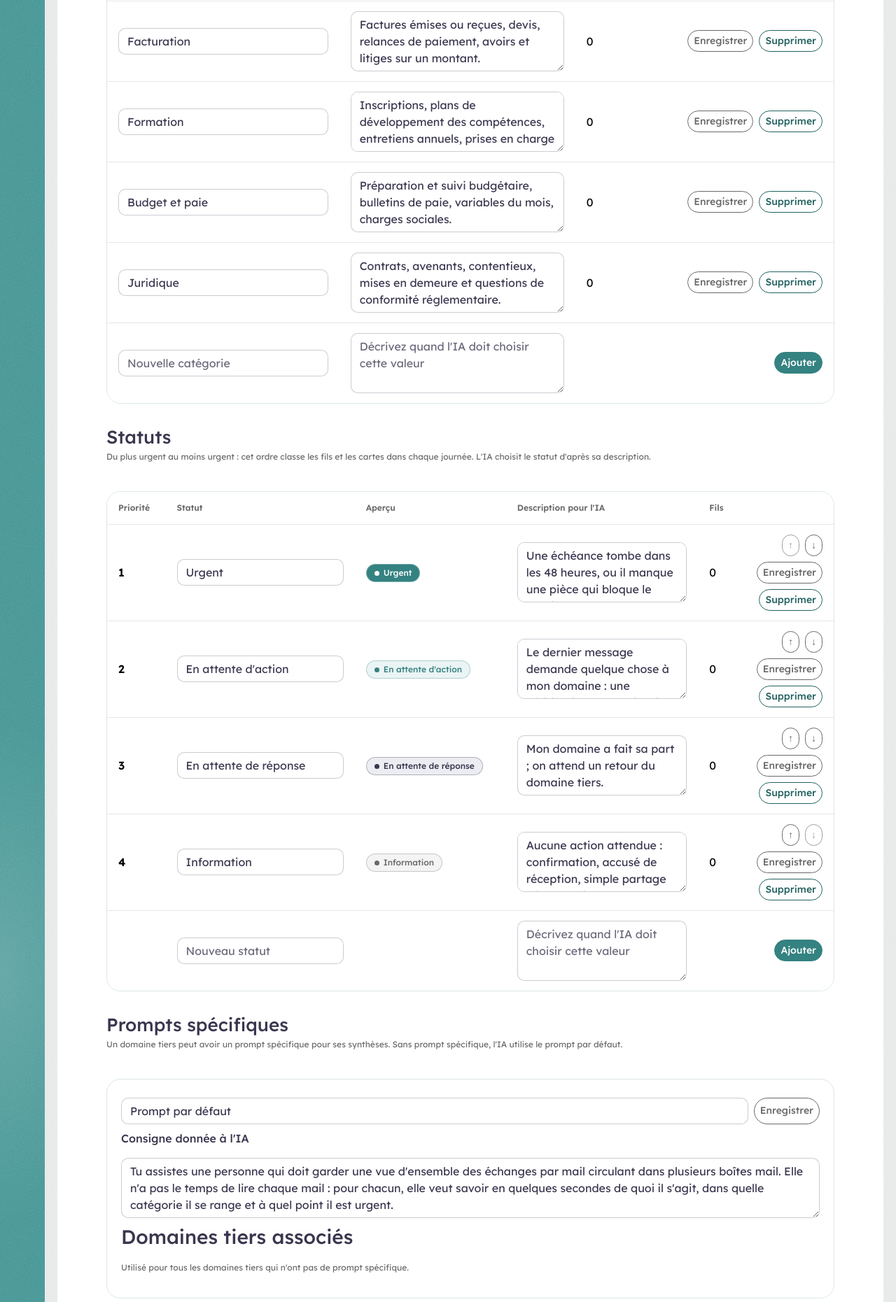
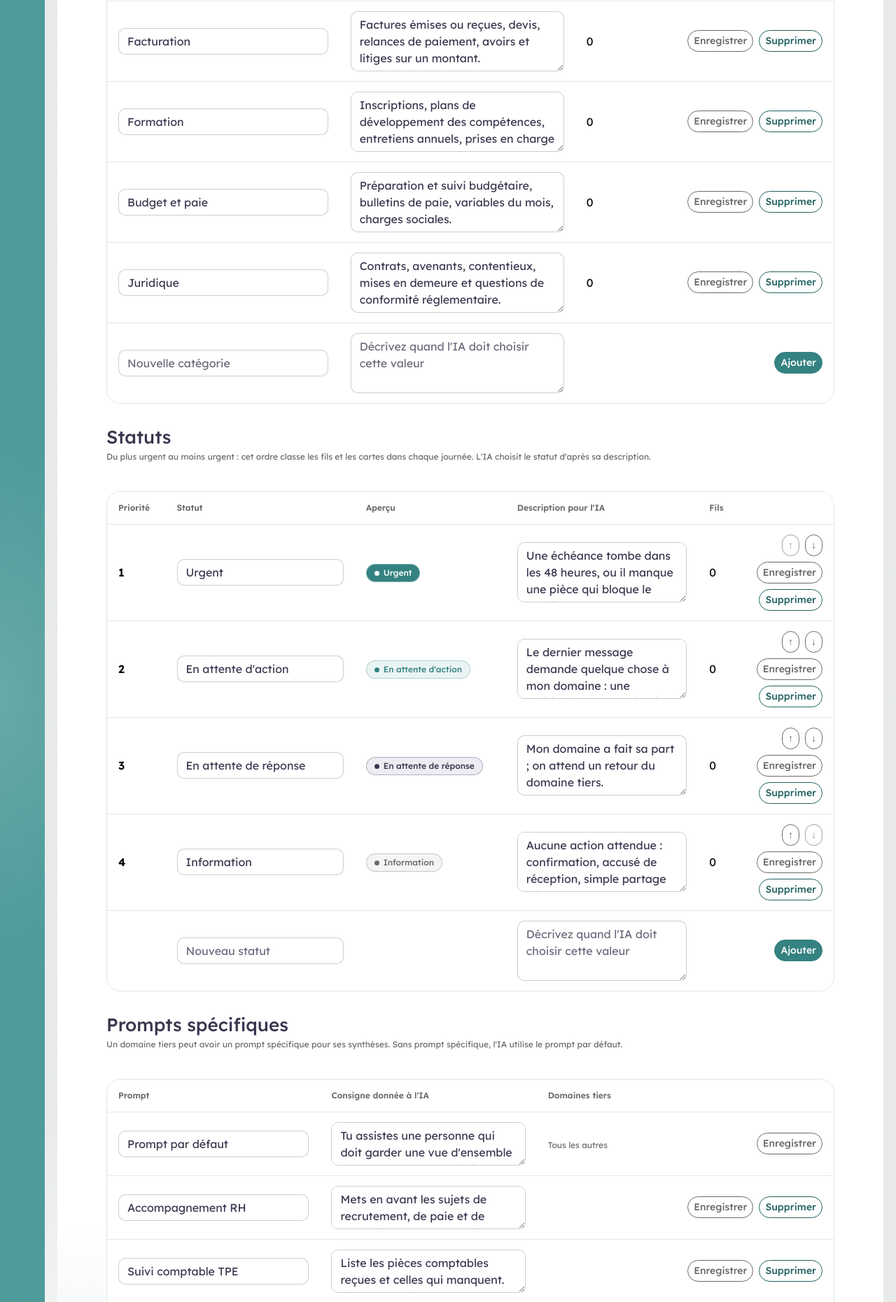
Before and after one commit to PaulineBoullet/fil_rouge, a Rails app: page /parametres/reglages-ia in a window 1280 px wide. Shown: the part 517-2378 px from the top of the page at 70% size. Run offline with Rails 7, Linux system fonts and the light colour scheme; a user stored in the database is signed in; data comes from the database, SQL or seed files in the repository; tables that the repository leaves empty hold one stand-in row (values such as "Sample post"); style sheets or scripts are compiled from the project's sources; some libraries are stand-ins or nearby versions.

Commit message:
Prompts en tableau, domaines tiers côte à côte sur le dashboard, déconnexion en haut à droite
Les prompts spécifiques passent dans un tableau comme les catégories et les
statuts : nom, consigne, domaines tiers associés, actions.

Sur le dashboard, chaque domaine tiers d'une journée forme un bloc qui prend
autant de colonnes que de cartes (quatre au plus) ; les blocs se rangent côte
à côte pour limiter le nombre de lignes.

Le bouton Se déconnecter quitte le bas du rail pour la barre du haut, à droite.

Co-Authored-By: Claude Opus 5.5 <noreply@anthropic.com>
Claude-Session: https://claude.ai/code/session_016fmVn6uXBPjMEbzjs2zN5L

```diff
--- a/app/assets/stylesheets/components/_feed.scss
+++ b/app/assets/stylesheets/components/_feed.scss
@@ -254,24 +254,81 @@
 
 // Dashboard : dans chaque journée, un domaine tiers par bloc, annoncé par une ligne
 // intercalaire, avec les cartes de ses fils du jour
+// Dashboard : les domaines tiers d'une journée se rangent côte à côte sur une grille de
+// quatre colonnes ; chaque bloc prend autant de colonnes que de cartes, et la grille comble
+// les trous pour limiter le nombre de lignes.
+.company-groups {
+  display: grid;
+  grid-template-columns: repeat(4, minmax(0, 1fr));
+  grid-auto-flow: row dense;
+  gap: 18px;
+}
+
 .company-group {
   display: flex;
   flex-direction: column;
-  gap: 18px;
+  gap: 10px;
+  min-width: 0;
+  padding: 12px 14px 16px;
+  background: rgba($white, .6);
+  border: 1px solid $line;
+  border-radius: 20px;
 
-  & + & { margin-top: 10px; }
+  .card-grid { gap: 28px 14px; padding-top: 6px; }
 
   &__summary {
-    margin: -6px 0 0;
-    padding-left: 12px;
+    margin: 0;
+    padding-left: 10px;
     border-left: 3px solid var(--theme-blush);
     font-size: .8125rem;
-    line-height: 1.55;
+    line-height: 1.5;
     color: $ink;
-    max-width: 90ch;
+    display: -webkit-box;
+    -webkit-box-orient: vertical;
+    -webkit-line-clamp: 2;
+    overflow: hidden;
   }
 
   &.is-stale .company-divider { opacity: .55; }
+}
+
+@for $n from 1 through 4 {
+  .company-group--span-#{$n} {
+    grid-column: span $n;
+
+    .card-grid { grid-template-columns: repeat($n, minmax(0, 1fr)); }
+  }
+}
+
+@media (max-width: 1199.98px) {
+  .company-groups { grid-template-columns: repeat(3, minmax(0, 1fr)); }
+
+  .company-group--span-4 {
+    grid-column: span 3;
+
+    .card-grid { grid-template-columns: repeat(3, minmax(0, 1fr)); }
+  }
+}
+
+@media (max-width: 899.98px) {
+  .company-groups { grid-template-columns: repeat(2, minmax(0, 1fr)); }
+
+  .company-group--span-3,
+  .company-group--span-4 {
+    grid-column: span 2;
+
+    .card-grid { grid-template-columns: repeat(2, minmax(0, 1fr)); }
+  }
+}
+
+@media (max-width: 599.98px) {
+  .company-groups { grid-template-columns: minmax(0, 1fr); }
+
+  .company-group[class*="--span-"] {
+    grid-column: auto;
+
+    .card-grid { grid-template-columns: minmax(0, 1fr); }
+  }
 }
 
 .company-divider {
@@ -285,6 +342,9 @@
     color: $ink;
     text-decoration: none;
     white-space: nowrap;
+    overflow: hidden;
+    text-overflow: ellipsis;
+    min-width: 0;
 
     &:hover { color: var(--theme-dark); text-decoration: underline; }
   }
--- a/app/assets/stylesheets/components/_frame.scss
+++ b/app/assets/stylesheets/components/_frame.scss
@@ -135,6 +135,26 @@
   &__org { font-size: .75rem; color: var(--theme-on); }
 }
 
+// Déconnexion, en haut à droite
+.topbar-logout {
+  display: inline-flex;
+  align-items: center;
+  gap: 6px;
+  margin-left: 6px;
+  padding: 6px 12px;
+  border: 1px solid color-mix(in srgb, var(--theme-on) 45%, transparent);
+  border-radius: 999px;
+  background: transparent;
+  color: var(--theme-on);
+  font-size: .8125rem;
+  font-weight: 600;
+  cursor: pointer;
+  transition: background .15s;
+
+  &:hover,
+  &:focus-visible { background: color-mix(in srgb, var(--theme-on) 16%, transparent); }
+}
+
 .frame__body {
   flex: 1;
   display: flex;
@@ -252,6 +272,7 @@
 @include media-breakpoint-down(md) {
   .topbar-search { margin-left: 8px; }
   .topbar-user__text { display: none; }
+  .topbar-logout__label { display: none; }
   .frame__band { padding: 8px 8px 0; }
   .frame__main { padding: 24px 16px; }
 }
--- a/app/assets/stylesheets/components/_settings.scss
+++ b/app/assets/stylesheets/components/_settings.scss
@@ -92,11 +92,8 @@
   > summary { width: fit-content; list-style: none; &::-webkit-details-marker { display: none; } }
 }
 
-.prompt-list { display: flex; flex-direction: column; gap: 14px; }
-.prompt-card { display: flex; flex-direction: column; gap: 10px; }
-.prompt-card__head { display: flex; gap: 8px; }
-.prompt-form { display: flex; flex-direction: column; gap: 8px; margin-top: 8px; }
-.chip-row { display: flex; flex-wrap: wrap; align-items: center; gap: 8px; }
+.chip-row { display: flex; flex-wrap: wrap; align-items: center; gap: 6px; }
+.domain-chip--small { height: 28px; font-size: .8125rem; }
 
 // Mon domaine : choix de la couleur du thème
 .theme-picker {
--- a/app/views/ai_settings/_prompt_card.html.erb
+++ /dev/null
@@ -1,36 +0,0 @@
-<%# locals: (prompt:) %>
-<section class="panel-card prompt-card">
-  <%= form_with model: prompt, class: "prompt-form" do |f| %>
-    <div class="prompt-card__head">
-      <%= f.text_field :name, class: "form-control", aria: { label: "Nom du prompt" } %>
-      <%= f.submit "Enregistrer", class: "btn btn-sm btn-outline-secondary" %>
-    </div>
-    <%= f.label :content, "Consigne donnée à l'IA", class: "form-label", for: dom_id(prompt, :content) %>
-    <%= f.text_area :content, rows: 3, class: "form-control", id: dom_id(prompt, :content) %>
-  <% end %>
-
-  <h3 class="form-label">Domaines tiers associés</h3>
-  <% if prompt.is_default? %>
-    <p class="muted-small">Utilisé pour tous les domaines tiers qui n'ont pas de prompt spécifique.</p>
-  <% else %>
-    <div class="chip-row">
-      <% prompt.companies.sort_by(&:name).each do |company| %>
-        <span class="domain-chip domain-chip--neutral">
-          <%= company.name %>
-          <%= button_to "×", company_path(company), method: :patch, params: { company: { prompt_id: "" } },
-                        class: "domain-chip__remove", form_class: "inline-form", aria: { label: "Retirer #{company.name}" } %>
-        </span>
-      <% end %>
-      <% others = @companies.reject { |c| c.prompt_id == prompt.id } %>
-      <% if others.any? %>
-        <%= form_with url: assign_prompt_path(prompt), method: :patch, class: "inline-form", data: { controller: "autosubmit" } do %>
-          <%= select_tag :company_id, options_from_collection_for_select(others, :id, :name), include_blank: "+ Associer un domaine tiers",
-                         class: "pill-select", aria: { label: "Associer un domaine tiers à #{prompt.name}" },
-                         data: { action: "change->autosubmit#submit" } %>
-        <% end %>
-      <% end %>
-    </div>
-    <%= button_to "Supprimer ce prompt", prompt_path(prompt), method: :delete, class: "btn btn-sm btn-outline-danger",
-                  form: { data: { turbo_confirm: "Supprimer le prompt #{prompt.name} ? Ses domaines tiers utiliseront le prompt par défaut." } } %>
-  <% end %>
-</section>
--- a/app/views/ai_settings/show.html.erb
+++ b/app/views/ai_settings/show.html.erb
@@ -90,22 +90,62 @@
 
 <%= render "shared/section_head", id: "prompts", title: "Prompts spécifiques",
            note: "Un domaine tiers peut avoir un prompt spécifique pour ses synthèses. Sans prompt spécifique, l'IA utilise le prompt par défaut." %>
-<div class="prompt-list">
-  <% if @default_prompt %>
-    <%= render "ai_settings/prompt_card", prompt: @default_prompt %>
-  <% end %>
-  <% @prompts.each do |prompt| %>
-    <%= render "ai_settings/prompt_card", prompt: prompt %>
-  <% end %>
-
-  <details class="panel-card">
-    <summary class="btn btn-primary">Ajouter un prompt spécifique</summary>
-    <%= form_with model: Prompt.new, class: "prompt-form" do |f| %>
-      <%= f.label :name, "Nom", class: "form-label" %>
-      <%= f.text_field :name, class: "form-control", required: true %>
-      <%= f.label :content, "Consigne donnée à l'IA", class: "form-label" %>
-      <%= f.text_area :content, rows: 3, class: "form-control", required: true %>
-      <%= f.submit "Ajouter", class: "btn btn-primary btn-sm" %>
-    <% end %>
-  </details>
+<div class="list-table">
+  <table class="table align-middle mb-0">
+    <caption class="visually-hidden">Prompts de synthèse</caption>
+    <thead><tr><th scope="col">Prompt</th><th scope="col">Consigne donnée à l'IA</th><th scope="col">Domaines tiers</th><th scope="col"></th></tr></thead>
+    <tbody>
+      <% [@default_prompt, *@prompts].compact.each do |prompt| %>
+        <% form_id = dom_id(prompt, :form) %>
+        <tr>
+          <td><%= text_field_tag "prompt[name]", prompt.name, form: form_id, class: "form-control", aria: { label: "Nom du prompt #{prompt.name}" } %></td>
+          <td><%= text_area_tag "prompt[content]", prompt.content, form: form_id, rows: 2, class: "form-control",
+                                aria: { label: "Consigne du prompt #{prompt.name}" } %></td>
+          <td>
+            <% if prompt.is_default? %>
+              <span class="muted-small">Tous les autres</span>
+            <% else %>
+              <div class="chip-row">
+                <% prompt.companies.sort_by(&:name).each do |company| %>
+                  <span class="domain-chip domain-chip--neutral domain-chip--small">
+                    <%= company.name %>
+                    <%= button_to "×", company_path(company), method: :patch, params: { company: { prompt_id: "" } },
+                                  class: "domain-chip__remove", form_class: "inline-form", aria: { label: "Retirer #{company.name}" } %>
+                  </span>
+                <% end %>
+                <% others = @companies.reject { |c| c.prompt_id == prompt.id } %>
+                <% if others.any? %>
+                  <%= form_with url: assign_prompt_path(prompt), method: :patch, class: "inline-form", data: { controller: "autosubmit" } do %>
+                    <%= select_tag :company_id, options_from_collection_for_select(others, :id, :name), include_blank: "+ Associer",
+                                   class: "pill-select", aria: { label: "Associer un domaine tiers à #{prompt.name}" },
+                                   data: { action: "change->autosubmit#submit" } %>
+                  <% end %>
+                <% end %>
+              </div>
+            <% end %>
+          </td>
+          <td class="text-end">
+            <div class="row-actions">
+              <%= button_tag "Enregistrer", form: form_id, class: "btn btn-sm btn-outline-secondary" %>
+              <% unless prompt.is_default? %>
+                <%= button_to "Supprimer", prompt_path(prompt), method: :delete, class: "btn btn-sm btn-outline-danger",
+                              form: { data: { turbo_confirm: "Supprimer le prompt #{prompt.name} ? Ses domaines tiers utiliseront le prompt par défaut." } } %>
+              <% end %>
+            </div>
+          </td>
+        </tr>
+      <% end %>
+      <tr>
+        <td><%= text_field_tag "prompt[name]", nil, form: "new-prompt", class: "form-control", placeholder: "Nouveau prompt", aria: { label: "Nom du nouveau prompt" } %></td>
+        <td><%= text_area_tag "prompt[content]", nil, form: "new-prompt", rows: 2, class: "form-control",
+                              placeholder: "Consigne donnée à l'IA", aria: { label: "Consigne du nouveau prompt" } %></td>
+        <td></td>
+        <td class="text-end"><%= button_tag "Ajouter", form: "new-prompt", class: "btn btn-sm btn-primary" %></td>
+      </tr>
+    </tbody>
+  </table>
 </div>
+<% [@default_prompt, *@prompts].compact.each do |prompt| %>
+  <%= form_with model: prompt, id: dom_id(prompt, :form), class: "d-none" do %><% end %>
+<% end %>
+<%= form_with url: prompts_path, id: "new-prompt", class: "d-none" do %><% end %>
--- a/app/views/pages/_feed_page.html.erb
+++ b/app/views/pages/_feed_page.html.erb
@@ -11,7 +11,9 @@
           <%= render partial: "pages/company_row", collection: day_cards, as: :card %>
         </div>
       <% else %>
-        <%= render partial: "pages/company_group", collection: day_cards, as: :group %>
+        <div class="company-groups">
+          <%= render partial: "pages/company_group", collection: day_cards, as: :group %>
+        </div>
       <% end %>
     </section>
   <% end %>
--- a/app/views/shared/_rail.html.erb
+++ b/app/views/shared/_rail.html.erb
@@ -6,6 +6,4 @@
   <%= rail_link "Domaines tiers et correspondants", companies_path, :companies, active: (controller_name == "companies" && action_name != "show") || controller_name == "contacts", count: pending_counts[:companies] + pending_counts[:contacts] %>
   <%= rail_link "Réglages de l'IA", ai_settings_path, :ai, active: controller_name.in?(%w[ai_settings categories statuses prompts]) %>
   <%= rail_link "Mails en erreur", import_failures_path, :errors, active: controller_name == "import_failures", count: pending_counts[:errors], alert: true %>
-  <span class="rail__spacer"></span>
-  <%= rail_link "Se déconnecter", destroy_user_session_path, :logout, method: :delete %>
 </nav>
--- a/app/views/shared/_topbar.html.erb
+++ b/app/views/shared/_topbar.html.erb
@@ -30,6 +30,10 @@
         <span class="topbar-user__name"><%= current_user.email %></span>
         <span class="topbar-user__org"><%= Setting.org_domain.presence || "Domaine à renseigner" %></span>
       </span>
+      <%= button_to destroy_user_session_path, method: :delete, class: "topbar-logout", form_class: "inline-form",
+                    title: "Se déconnecter", aria: { label: "Se déconnecter" } do %>
+        <%= icon(:logout, size: 18) %><span class="topbar-logout__label">Se déconnecter</span>
+      <% end %>
     </div>
   <% end %>
 </header>
```
Also changed, not shown: app/views/pages/_company_group.html.erb (+5 -3 lines), test/integration/v2_pages_test.rb (+13 -1 lines).
